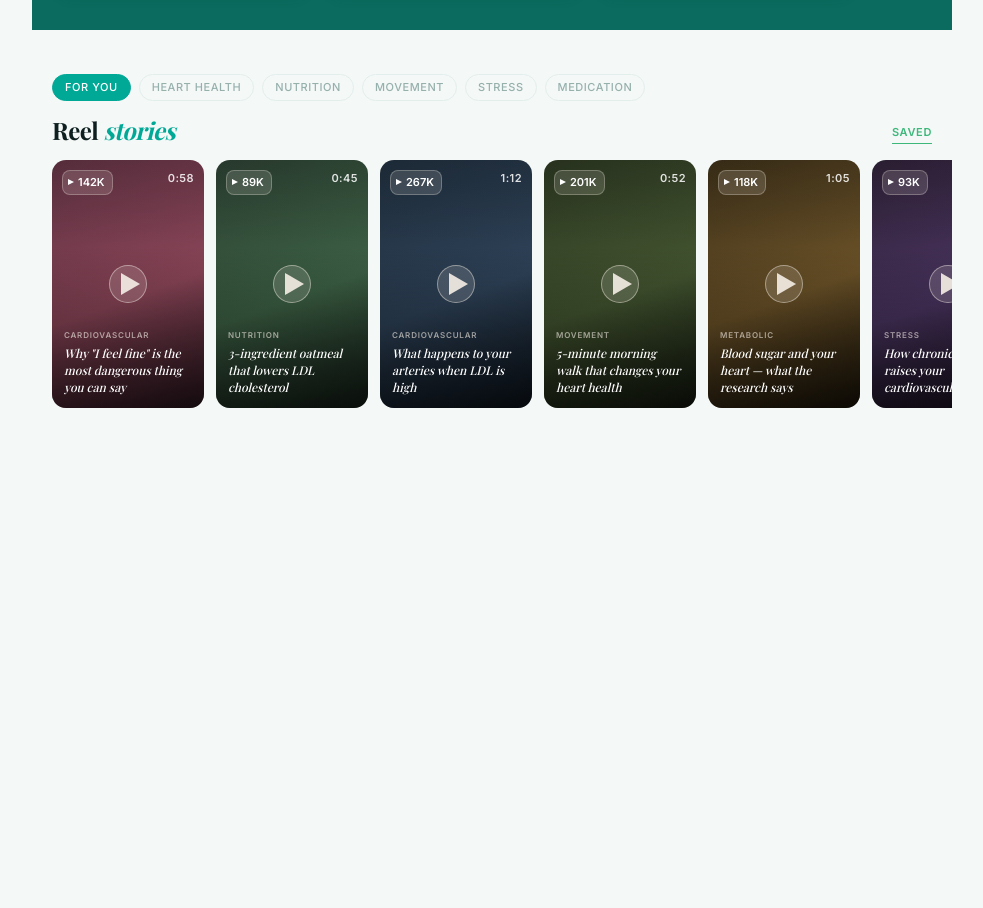
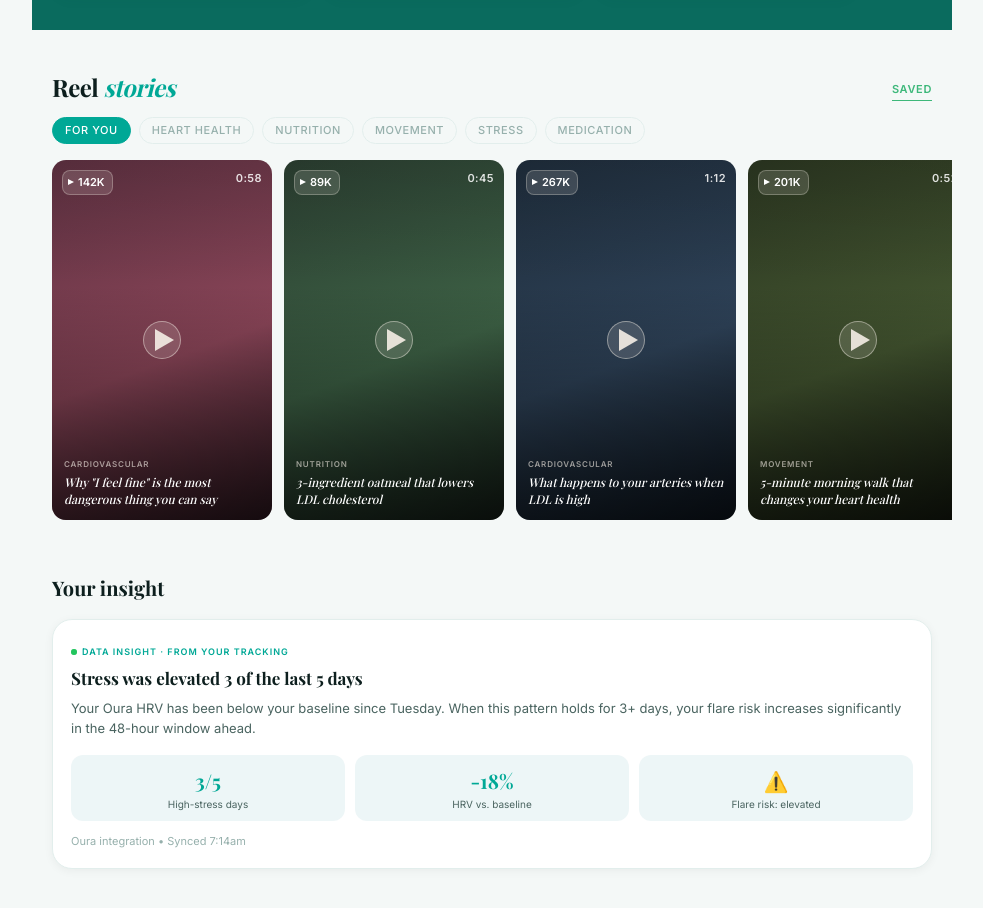
Before and after one commit to isramohamed-crypto/cardiometabolic-insights, a React (Vite) app: page / in a window 1280 px wide. Shown: the part 1697-2605 px from the top of the page, without its empty margins (148-1131 px from the left). Before the commit the page ends 2217 px from the top, so only its background shows below. Built offline with nearby package versions, Linux system fonts and the light colour scheme; a web font is replaced by a local one.

Commit message:
added insight section

```diff
--- a/src/App.jsx
+++ b/src/App.jsx
@@ -13,6 +13,7 @@ import Breathe from './components/Breathe'
 import QuickAnswers from './components/QuickAnswers'
 import DupixentAd from './components/DupixentAd'
 import WatchNow from './components/WatchNow'
+import InsightSection from './components/InsightSection'
 import BottomNav from './components/BottomNav'
 
 export default function App() {
@@ -30,6 +31,7 @@ export default function App() {
         <QuickAnswers />
         <DupixentAd />
         <WatchNow />
+        <InsightSection />
       </main>
       <BottomNav />
     </>
--- /dev/null
+++ b/src/components/InsightSection.jsx
@@ -0,0 +1,37 @@
+import React from 'react'
+
+export default function InsightSection() {
+  return (
+    <section className="insight-section">
+      <h3 className="insight-section__heading">Your insight</h3>
+
+      <div className="insight-card">
+        <div className="insight-tag">
+          <div className="itag-dot" />
+          Data insight · From your tracking
+        </div>
+        <h4 className="insight-title">Stress was elevated 3 of the last 5 days</h4>
+        <p className="insight-body">
+          Your Oura HRV has been below your baseline since Tuesday. When this pattern
+          holds for 3+ days, your flare risk increases significantly in the 48-hour
+          window ahead.
+        </p>
+        <div className="insight-data">
+          <div className="insight-stat">
+            <div className="is-val">3/5</div>
+            <div className="is-lbl">High-stress days</div>
+          </div>
+          <div className="insight-stat">
+            <div className="is-val">-18%</div>
+            <div className="is-lbl">HRV vs. baseline</div>
+          </div>
+          <div className="insight-stat">
+            <div className="is-val">⚠️</div>
+            <div className="is-lbl">Flare risk: elevated</div>
+          </div>
+        </div>
+        <p className="insight-source">Oura integration • Synced 7:14am</p>
+      </div>
+    </section>
+  )
+}
--- a/src/components/WatchNow.jsx
+++ b/src/components/WatchNow.jsx
@@ -83,19 +83,6 @@ export default function WatchNow() {
   return (
     <>
       <section className="watch-now">
-        {/* Chip row */}
-        <div className="chip-row">
-          {CHIPS.map(chip => (
-            <button
-              key={chip}
-              className={`chip${activeChip === chip ? ' chip--active' : ''}`}
-              onClick={() => setActiveChip(chip)}
-            >
-              {chip}
-            </button>
-          ))}
-        </div>
-
         {/* Section header */}
         <div className="watch-head">
           <div>
@@ -108,6 +95,19 @@ export default function WatchNow() {
           >
             Saved
           </a>
+        </div>
+
+        {/* Chip row */}
+        <div className="chip-row">
+          {CHIPS.map(chip => (
+            <button
+              key={chip}
+              className={`chip${activeChip === chip ? ' chip--active' : ''}`}
+              onClick={() => setActiveChip(chip)}
+            >
+              {chip}
+            </button>
+          ))}
         </div>
 
         {/* Carousel */}
--- a/src/index.css
+++ b/src/index.css
@@ -1595,6 +1595,107 @@ svg { display: block; }
   white-space: nowrap;
 }
 
+/* ── Insight section ─────────────────────────────────────── */
+.insight-section {
+  padding: var(--space-5) var(--space-5) var(--space-2);
+}
+.insight-section__heading {
+  font-family: var(--font-serif);
+  font-size: var(--font-size-xl);
+  font-weight: 700;
+  color: var(--color-text-primary);
+  margin-bottom: var(--space-4);
+}
+.insight-card {
+  background: var(--color-surface);
+  border: 1px solid var(--color-border, rgba(0,0,0,.07));
+  border-radius: 20px;
+  padding: 18px;
+  box-shadow: 0 2px 10px rgba(0,0,0,.05);
+  position: relative;
+  overflow: hidden;
+}
+.insight-card__decoration {
+  position: absolute;
+  top: -20px;
+  right: -20px;
+  width: 80px;
+  height: 80px;
+  border-radius: 50%;
+  background: rgba(13,124,143,.06);
+  pointer-events: none;
+}
+.insight-tag {
+  display: inline-flex;
+  align-items: center;
+  gap: 5px;
+  font-size: 9px;
+  font-weight: 700;
+  letter-spacing: 1px;
+  text-transform: uppercase;
+  color: var(--color-teal);
+  margin-bottom: 8px;
+}
+.itag-dot {
+  width: 6px;
+  height: 6px;
+  border-radius: 50%;
+  background: #22c55e;
+  flex-shrink: 0;
+  animation: livePulse 2s ease-in-out infinite;
+}
+@keyframes livePulse {
+  0%, 100% { box-shadow: 0 0 0 0 rgba(34,197,94,.5) }
+  50%       { box-shadow: 0 0 0 4px rgba(34,197,94,0) }
+}
+.insight-title {
+  font-family: var(--font-serif);
+  font-size: 17px;
+  font-weight: 600;
+  color: var(--color-text-primary);
+  line-height: 1.35;
+  margin-bottom: 8px;
+}
+.insight-body {
+  font-size: 13px;
+  color: var(--color-text-secondary);
+  line-height: 1.6;
+  margin-bottom: 12px;
+}
+.insight-data {
+  display: flex;
+  gap: 10px;
+  margin-top: 16px;
+  margin-bottom: 12px;
+}
+.insight-stat {
+  flex: 1;
+  padding: 10px;
+  background: rgba(13,124,143,.07);
+  border-radius: 12px;
+  text-align: center;
+}
+.is-val {
+  font-family: var(--font-serif);
+  font-size: 20px;
+  font-weight: 700;
+  color: var(--color-teal);
+}
+.is-lbl {
+  font-size: 10px;
+  color: var(--color-text-secondary);
+  margin-top: 2px;
+  line-height: 1.3;
+}
+.insight-source {
+  font-size: 11px;
+  color: var(--color-text-muted);
+  font-style: normal;
+  text-transform: none;
+  letter-spacing: normal;
+  font-weight: 400;
+}
+
 /* Reel carousel */
 .reel-carousel {
   display: flex;
@@ -1610,13 +1711,25 @@ svg { display: block; }
 
 /* Reel card */
 .reel-card {
-  flex: 0 0 152px;
+  flex: 0 0 calc(72vw);
   scroll-snap-align: start;
   border-radius: var(--radius-md);
   overflow: hidden;
   position: relative;
-  height: 248px;
+  height: calc(72vw * 1.6);
   cursor: pointer;
+}
+@media (min-width: 480px) {
+  .reel-card {
+    flex: 0 0 200px;
+    height: 320px;
+  }
+}
+@media (min-width: 768px) {
+  .reel-card {
+    flex: 0 0 220px;
+    height: 360px;
+  }
 }
 .reel-bg {
   width: 100%;
```
